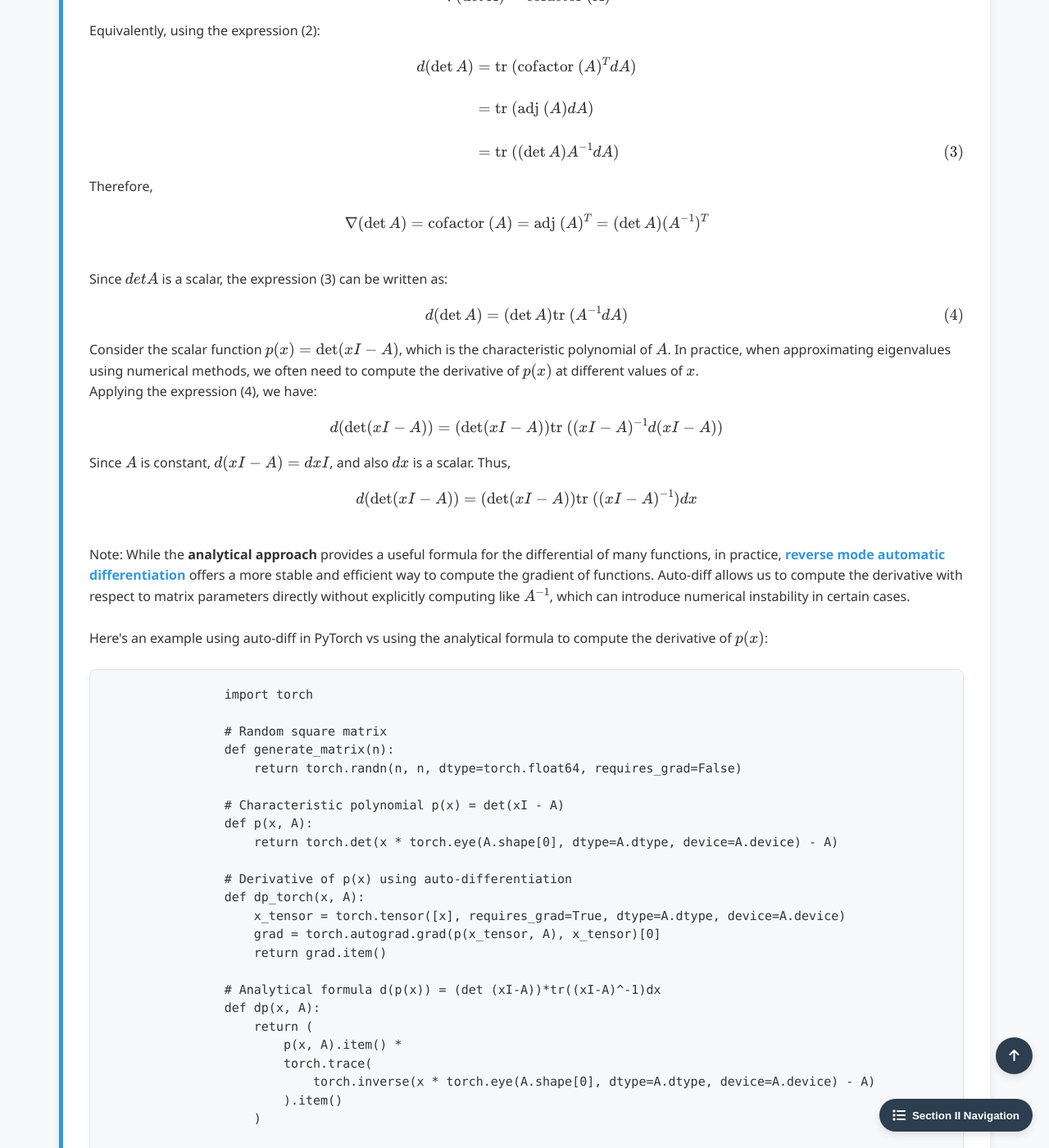
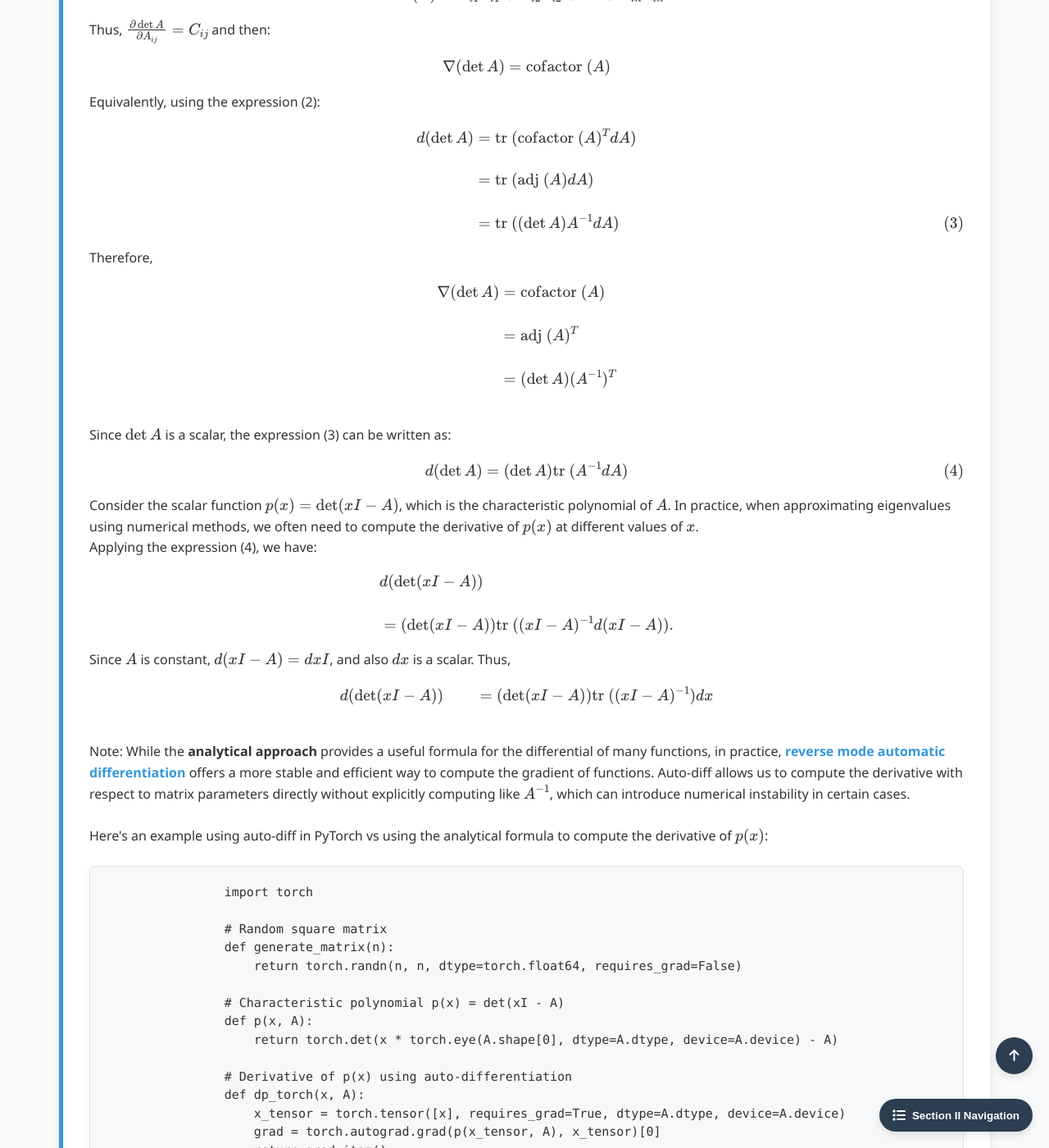
Before and after one commit to Yusukey01/yusukey01.github.io, a Jekyll site: the page built from Mathematics/Calculus/det.html, in a window 1280 px wide and 1400 px high, scrolled down 3068 px. Shown: the whole window at 82% size. Built offline with Jekyll 4.4.1, drawn with Linux system fonts in a browser that asks for light colours; some of the changed text lies outside the part shown.

Commit message:
Updated Section 2-1,2,3, and 4

```diff
--- a/Mathematics/Calculus/det.html
+++ b/Mathematics/Calculus/det.html
@@ -222,11 +226,15 @@ uses_python: false
                 \]
                 Therefore,
                 \[
-                \nabla (\det A) = \text{cofactor } (A) = \text{adj }(A)^T = (\det A)(A^{-1})^T
+                \begin{align*}
+                \nabla (\det A) &= \text{cofactor } (A) \\\\
+                                &= \text{adj }(A)^T  \\\\
+                                &= (\det A)(A^{-1})^T
+                \end{align*}
                 \]
 
                 <br>
-                Since \(det A\) is a scalar, the expression (3) can be written as:
+                Since \(\det A\) is a scalar, the expression (3) can be written as:
                 \[
                 d(\det A) = (\det A)\text{tr }(A^{-1} dA) \tag{4}
                 \]
@@ -236,11 +244,17 @@ uses_python: false
                 <br>
                 Applying the expression (4), we have:
                 \[
-                d(\det (xI-A)) = (\det (xI-A)) \text{tr } ((xI-A)^{-1} d(xI -A))
+                \begin{align*}
+                &d(\det (xI-A))  \\\\
+                &= (\det (xI-A)) \text{tr } ((xI-A)^{-1} d(xI -A)).
+                \end{align*}
                 \]
                 Since \(A\) is constant, \(d(xI -A) = dxI\), and also \(dx\) is a scalar. Thus,
                 \[
-                d(\det (xI-A)) = (\det (xI-A)) \text{tr } ((xI-A)^{-1})dx
+                \begin{align*}
+                &d(\det (xI-A))
+                &= (\det (xI-A)) \text{tr } ((xI-A)^{-1})dx
+                \end{align*}
                 \]
                 <br>
                 Note: While the <strong>analytical approach</strong> provides a useful formula for the differential of many functions, in practice,
```
Also changed, not shown: other parts of Mathematics/Calculus/det.html (+5 -1 lines).
